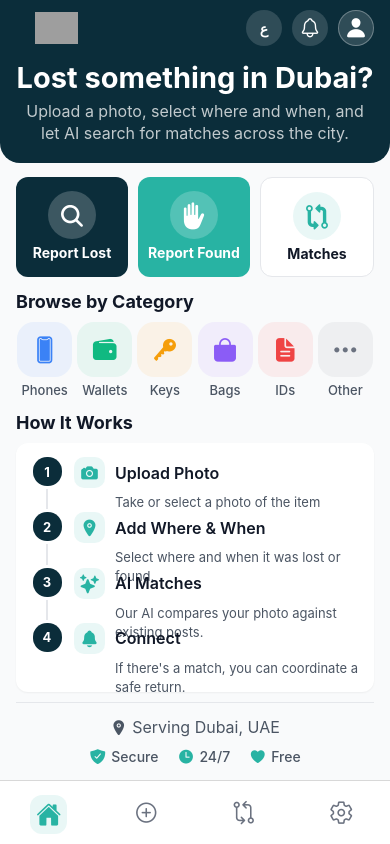
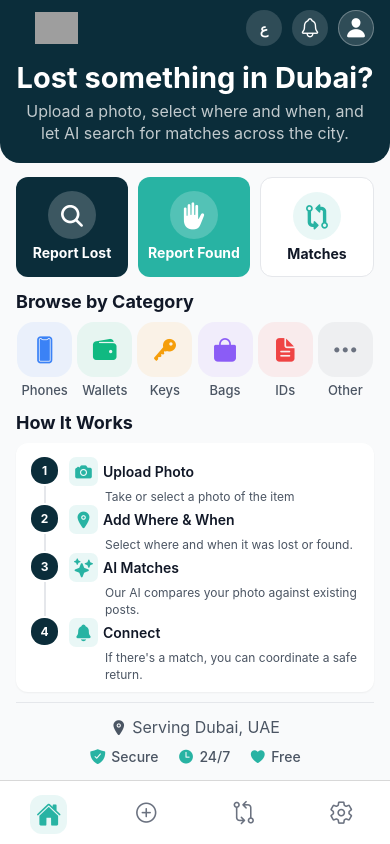
Before and after one commit to AlBaraa63/Mafqood-App, a React Native app: screen /Home in a window 390 px wide. Built offline with nearby package versions, Linux system fonts and the light colour scheme; grey boxes are pictures that could not be loaded.

Commit message:
refactor: adjust styles for improved layout and spacing on HomeScreen

```diff
--- a/src/screens/HomeScreen.tsx
+++ b/src/screens/HomeScreen.tsx
@@ -457,27 +457,27 @@
     backgroundColor: colors.background.primary,
     borderRadius: borderRadius.md,
     padding: dynamicSpacing.md,
+    justifyContent: 'space-around',
     ...shadows.sm,
   },
   stepRow: {
     flexDirection: 'row',
-    flex: 1,
   },
   stepNumberCol: {
     alignItems: 'center',
-    width: scale(28),
+    width: scale(24),
     marginRight: dynamicSpacing.sm,
   },
   stepNumCircle: {
-    width: scale(24),
-    height: scale(24),
-    borderRadius: scale(12),
+    width: scale(22),
+    height: scale(22),
+    borderRadius: scale(11),
     backgroundColor: colors.primary.dark,
     alignItems: 'center',
     justifyContent: 'center',
   },
   stepNumText: {
-    fontSize: scale(11),
+    fontSize: scale(10),
     fontWeight: typography.weights.bold,
     color: colors.text.white,
   },
@@ -485,37 +485,37 @@
     width: 2,
     flex: 1,
     backgroundColor: colors.border.light,
-    marginVertical: 3,
+    marginVertical: 2,
+    minHeight: scale(10),
   },
   stepContent: {
     flex: 1,
-    paddingBottom: dynamicSpacing.sm,
   },
   stepHeader: {
     flexDirection: 'row',
     alignItems: 'center',
-    marginBottom: dynamicSpacing.xs,
   },
   stepIconBox: {
-    width: scale(26),
-    height: scale(26),
-    borderRadius: scale(8),
+    width: scale(24),
+    height: scale(24),
+    borderRadius: scale(6),
     backgroundColor: colors.primary.accentLight,
     alignItems: 'center',
     justifyContent: 'center',
-    marginRight: dynamicSpacing.sm,
+    marginRight: dynamicSpacing.xs,
   },
   stepTitle: {
-    fontSize: scale(13),
+    fontSize: scale(12),
     fontWeight: typography.weights.semibold,
     color: colors.text.primary,
     flex: 1,
   },
   stepDesc: {
-    fontSize: scale(11),
+    fontSize: scale(10),
     color: colors.text.secondary,
-    lineHeight: scale(16),
-    marginLeft: scale(34),
+    lineHeight: scale(14),
+    marginLeft: scale(30),
+    marginTop: 2,
   },
 
   // ================================
```
